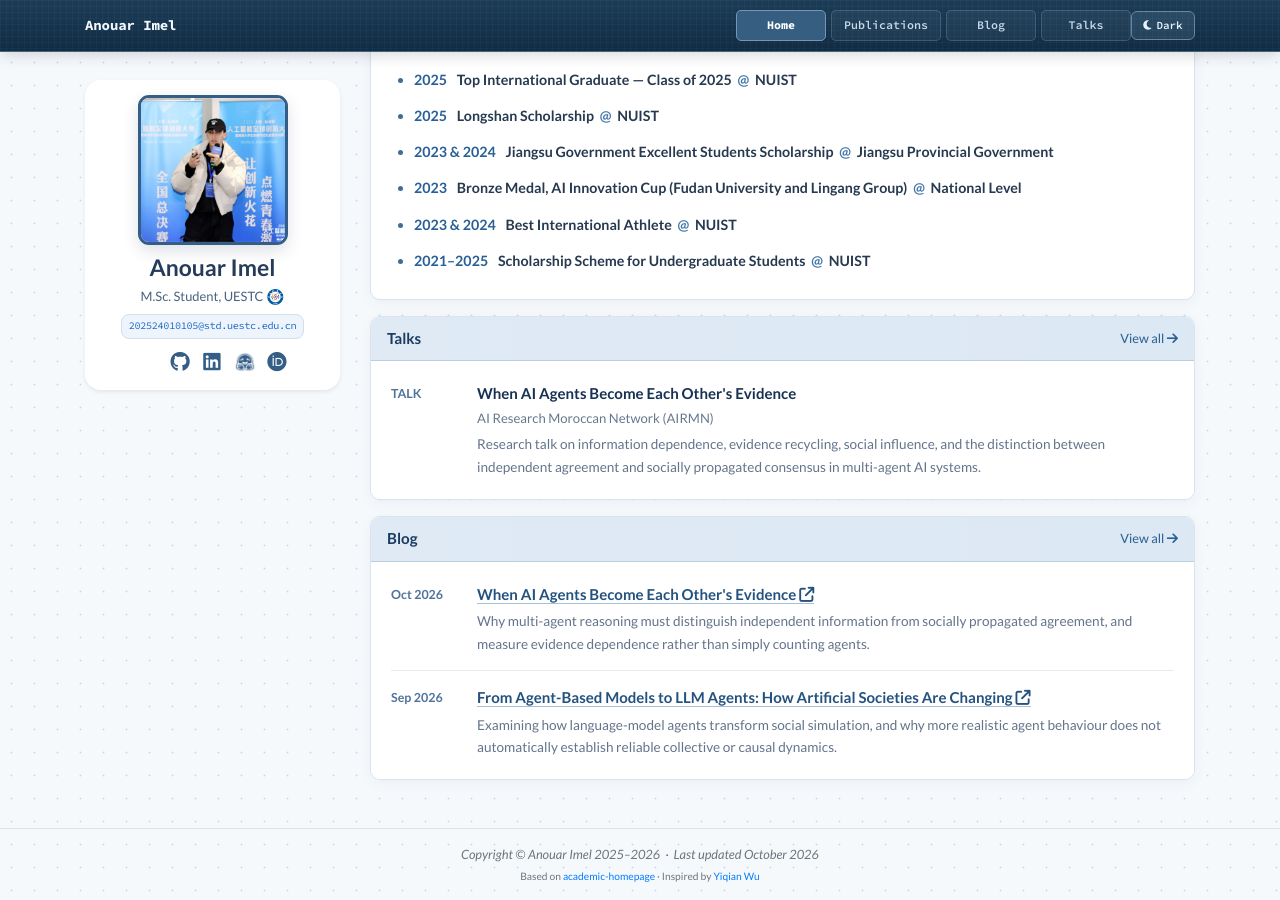
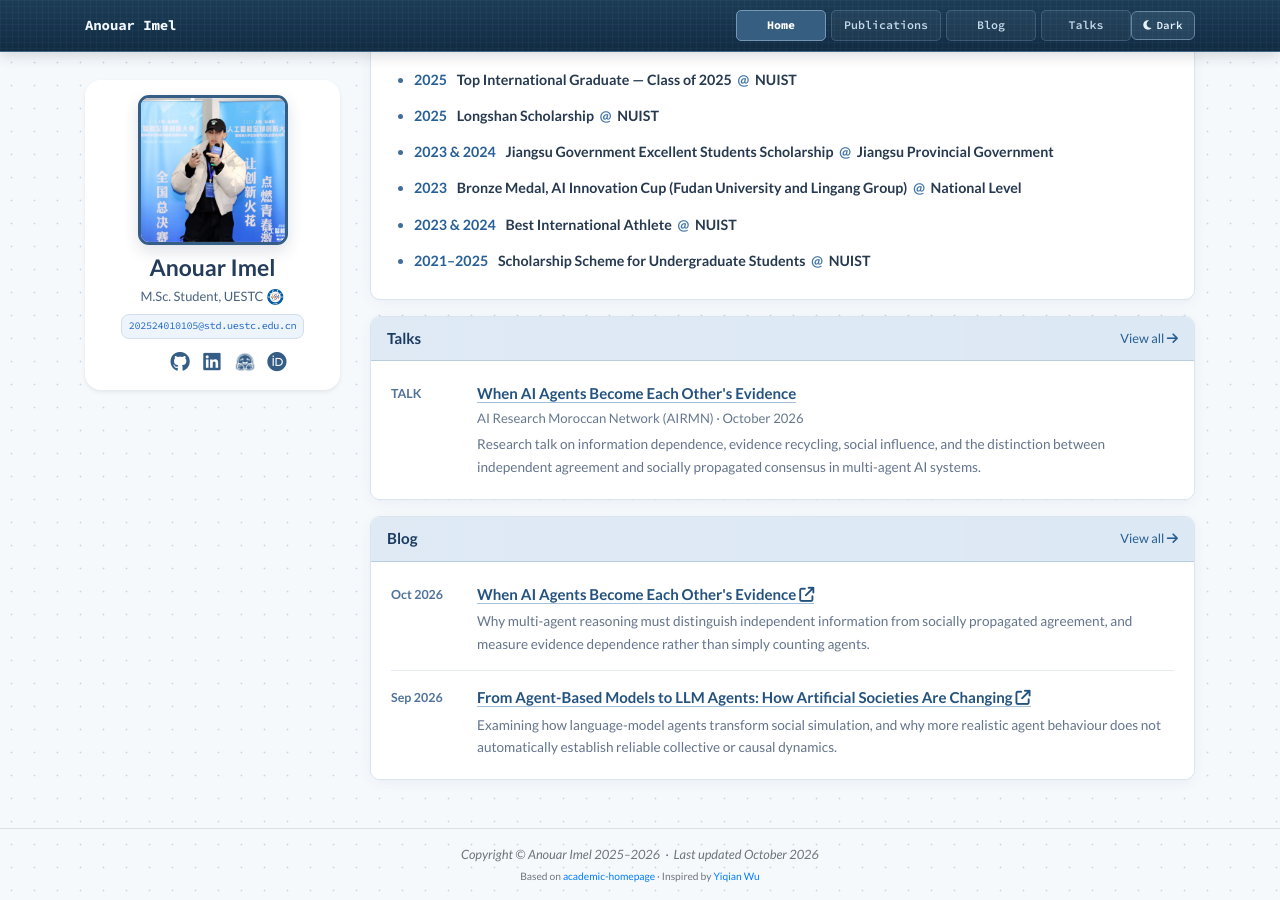
Before and after one commit to AnouarImel/AnouarImel.github.io, a Jekyll site: the page built from index.html, in a window 1280 px wide and 900 px high, scrolled down 2065 px. Built offline with Jekyll 4.4.1, drawn with Linux system fonts in a browser that asks for light colours; nearby versions of some CDN libraries; a style sheet for code colours, icons or effects is not loaded.

Commit message:
Update profile.yml

```diff
--- a/_data/profile.yml
+++ b/_data/profile.yml
@@ -117,14 +117,15 @@ honors:
     date: "2021–2025"
 
 
-
 talks:
   - title: "When AI Agents Become Each Other's Evidence"
     type: "TALK"
     event: "AI Research Moroccan Network (AIRMN)"
+    date: "October 2026"
     description: >-
       Research talk on information dependence,
       evidence recycling, social influence, and the
       distinction between independent agreement
       and socially propagated consensus in
       multi-agent AI systems.
+    url: "https://huggingface.co/blog/ImAnouar1/when-ai-agents-become-each-others-evidence"
```
